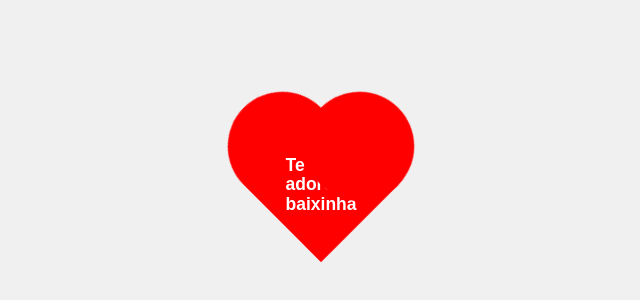
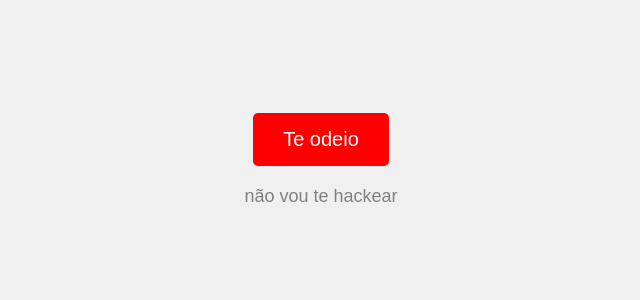
Before and after one commit to vitorglc/Vitoria, a plain HTML site: page index.html in a window 1280 px wide. Shown: the part 240-540 px from the top of the page, without its empty margins (319-959 px from the left). Drawn offline with Linux system fonts and the light colour scheme.

Commit message:
Update index.html

```diff
--- a/index.html
+++ b/index.html
@@ -3,7 +3,7 @@
 <head>
     <meta charset="UTF-8">
     <meta name="viewport" content="width=device-width, initial-scale=1.0">
-    <title>Te Adoro, Baixinha</title>
+    <title>Te Odeio para Te Adoro</title>
     <style>
         body {
             display: flex;
@@ -15,14 +15,39 @@
             font-family: Arial, sans-serif;
         }
 
+        .container {
+            text-align: center;
+        }
+
+        .button {
+            padding: 15px 30px;
+            font-size: 20px;
+            color: white;
+            background-color: red;
+            border: none;
+            border-radius: 5px;
+            cursor: pointer;
+            transition: background-color 0.3s;
+        }
+
+        .button:hover {
+            background-color: darkred;
+        }
+
+        .message {
+            margin-top: 20px;
+            font-size: 18px;
+            color: gray;
+        }
+
         .heart {
+            display: none;
             width: 100px;
             height: 100px;
             background-color: red;
             position: relative;
             transform: rotate(-45deg);
-            animation: pulse 1.5s infinite;
-            margin-top: 50px;
+            margin-top: 20px;
         }
 
         .heart::before,
@@ -53,32 +78,25 @@
             color: white;
             font-weight: bold;
             font-size: 16px;
-            opacity: 0;
-            animation: fadeIn 2s forwards 1.5s;
-        }
-
-        @keyframes pulse {
-            0%, 100% {
-                transform: scale(1) rotate(-45deg);
-            }
-            50% {
-                transform: scale(1.1) rotate(-45deg);
-            }
-        }
-
-        @keyframes fadeIn {
-            0% {
-                opacity: 0;
-            }
-            100% {
-                opacity: 1;
-            }
+             z-index: 999;
         }
     </style>
 </head>
 <body>
-    <div class="heart">
-        <div class="text">Te adoro, baixinha</div>
+    <div class="container">
+        <button class="button" onclick="showHeart()">Te odeio</button>
+        <div class="message">não vou te hackear</div>
+        <div class="heart" id="heart">
+            <div class="text">Te adoro, baixinha</div>
+        </div>
     </div>
+
+    <script>
+        function showHeart() {
+            document.querySelector('.button').style.display = 'none';
+            document.querySelector('.message').style.display = 'none';
+            document.getElementById('heart').style.display = 'block';
+        }
+    </script>
 </body>
 </html>
```
